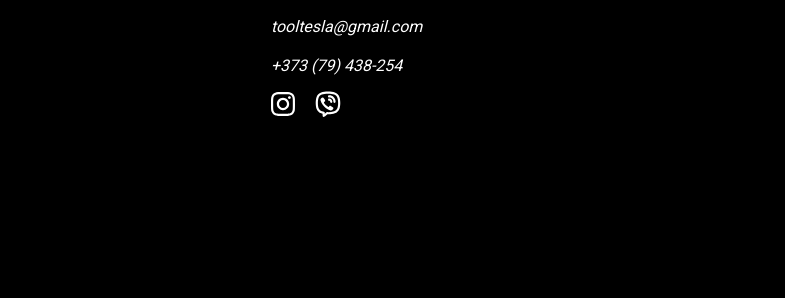
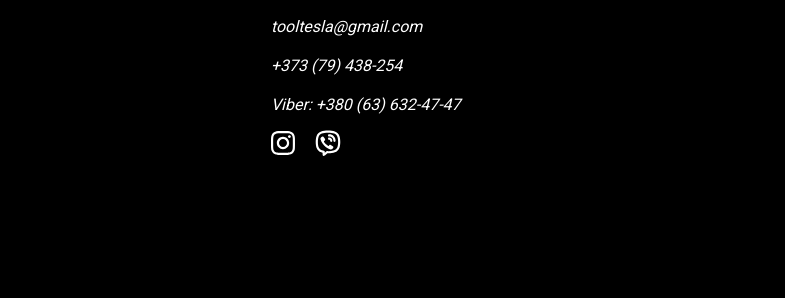
Before and after one commit to KuturlanovaMaryna/tesla-service, a website built with Parcel: page src/index.html in a window 1280 px wide. Shown: the part 1333-1631 px from the top of the page, 487-1280 px from the left. Built offline with nearby package versions, Linux system fonts and the light colour scheme.

Commit message:
add viber number

```diff
--- a/src/index.html
+++ b/src/index.html
@@ -230,6 +230,12 @@
                     >+373 (79) 438-254</a
                   >
                 </li>
+                <li>
+                  Viber:
+                  <a href="tel:+380636324747" class="link footer-contact-adress"
+                    >+380 (63) 632-47-47</a
+                  >
+                </li>
               </ul>
             </address>
           </div>
```
